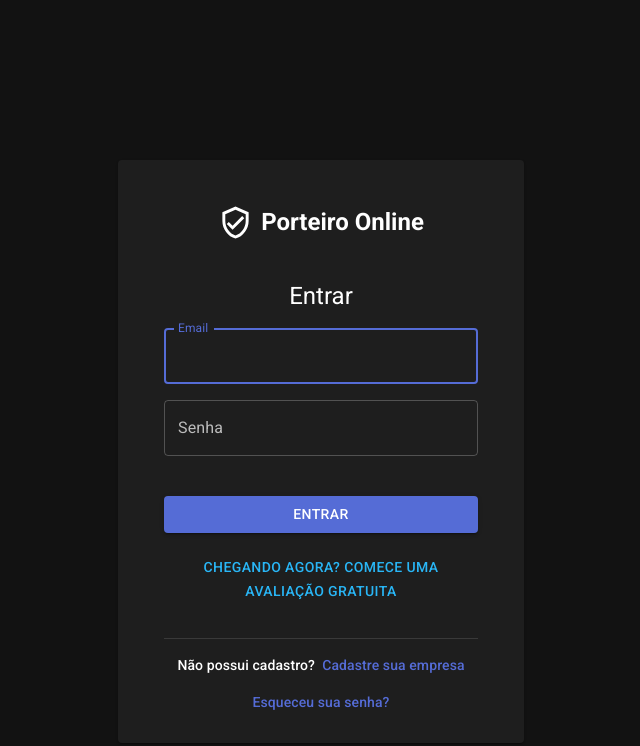
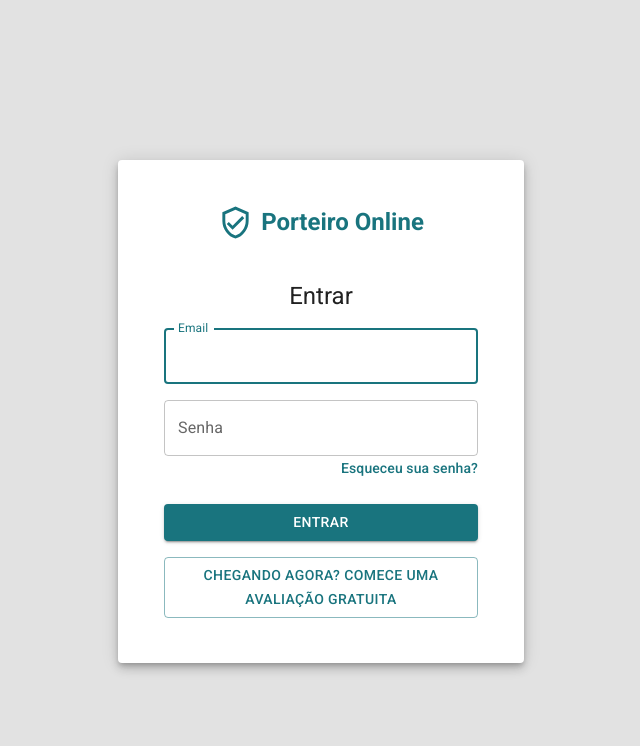
Before and after one commit to dioncrs/porteironline.com-front, a React (Vite) app: page /login in a window 1280 px wide. Shown: the top 746 px of the page, without its empty margins (319-959 px from the left). Built offline with nearby package versions, Linux system fonts and the light colour scheme; no server answers.

Commit message:
login e registro ok

```diff
--- a/src/components/Logotipo.jsx
+++ b/src/components/Logotipo.jsx
@@ -5,8 +5,8 @@ import VerifiedUserIcon from '@mui/icons-material/VerifiedUserOutlined';
 export function Logotipo() {
     return(
         <Box sx={{ display: "flex",alignItems: "center",justifyContent: "center", gap: "8px",width: "100%",}}>
-            <VerifiedUserIcon fontSize="large" color="#81c784"/>
-            <Typography  fontWeight="bold" variant="h5">
+            <VerifiedUserIcon fontSize="large"  color="primary"/>
+            <Typography color="primary" fontWeight="bold" variant="h5">
                 Porteiro Online
             </Typography>
         </Box>
--- a/src/hooks/useAuth.jsx
+++ b/src/hooks/useAuth.jsx
@@ -2,7 +2,7 @@ import { createContext, useContext, useMemo } from "react";
 import { redirect, useNavigate } from "react-router-dom";
 import { useLocalStorage } from "./useLocalStorage";
 import { auth } from "@/plugins/firebase";
-import { signInWithEmailAndPassword, createUserWithEmailAndPassword, signOut, setPersistence, browserLocalPersistence } from "firebase/auth";
+import { signInWithEmailAndPassword, createUserWithEmailAndPassword, signOut, setPersistence, browserLocalPersistence, updateProfile } from "firebase/auth";
 
 const AuthContext = createContext();
 
@@ -16,6 +16,16 @@ export const AuthProvider = ({ children }) => {
     redirect("/dashboard");
   };
 
+  const register = async ({email, password, displayName}) => {
+    const response = await setPersistence(auth, browserLocalPersistence).then(() => createUserWithEmailAndPassword(auth, email, password))
+    await updateProfile(auth.currentUser, {
+      displayName
+    })
+
+    setUser(auth.currentUser);
+    redirect("/dashboard");
+  };
+
   const logout = async () => {
     await signOut(auth);
     setUser(null);
@@ -26,6 +36,7 @@ export const AuthProvider = ({ children }) => {
     () => ({
       user,
       login,
+      register,
       logout
     }),
     [user]
--- a/src/pages/DashboardPage.jsx
+++ b/src/pages/DashboardPage.jsx
@@ -15,6 +15,7 @@ export function Dashboard() {
         <React.Fragment>
             <h1>Dashboard</h1>
             Bem vindo: {user.email}
+            Bem vindo: {user.displayName}
             <Link to="/">Home</Link>
             <Link to="/confirmacao">Confirmacao</Link>
         <Button onClick={handleLogout}>Log Out</Button>
--- a/src/pages/LoginPage.jsx
+++ b/src/pages/LoginPage.jsx
@@ -38,19 +38,19 @@ export function LoginPage() {
             if (errorFirebase) {
                 setErrorMessage(errorFirebase);
             }
-            else{
+            else {
                 console.log(error);
                 setErrorMessage("Ops! Ocorreu uma falha inesperada ao fazer login, tente Novamente.");
             }
         }
-        finally{
+        finally {
             setIsLoggingIn(false);
         }
     };
 
     return (
         <React.Fragment>
-            <Card variant="elevation" sx={{ padding: "5px 30px" }}>
+            <Card variant="elevation" elevation={6} sx={{ padding: "5px 30px" }}>
                 <Form method="post" replace>
                     <CardContent>
                         <Box sx={{ display: "flex", flexDirection: "column", alignItems: "center", gap: 2, width: 314 }}>
@@ -77,25 +77,23 @@ export function LoginPage() {
                                 value={password}
                                 onChange={(e) => setPassword(e.target.value)}
                                 fullWidth />
+                        </Box>
+                        <Typography align="right">
+                            <Link variant="subtitle2" href="/recover-password" underline="hover">Esqueceu sua senha?</Link>
+                        </Typography>
+                        <Box sx={{ display: "flex", flexDirection: "column", alignItems: "center", width: 314, gap: 2, mt:2 }}>
 
-
-                            {errorMessage && !isLoggingIn ? (<Alert severity="error">{errorMessage}</Alert>) : null}
-
-                            <Button fullWidth onClick={handleLogin} variant="contained" sx={{ margin: "24px 0 0px 0px" }}>
+                            <Button disabled={isLoggingIn} fullWidth onClick={handleLogin} variant="contained" sx={{ mt: 1 }}>
                                 Entrar
                             </Button>
-                            <Button fullWidth onClick={handleLogin} variant="text" color="info" sx={{ margin: "0px 0 12px" }}>
+                            <Button disabled={isLoggingIn} fullWidth href="/registro" variant="outlined">
+                                <Typography variant="button" align="center">
                                 Chegando agora? Comece uma avaliação gratuita
+                                </Typography>
                             </Button>
-                            <Divider flexItem variant="fullWidth" />
-
-                            <Typography variant="subtitle2">Não possui cadastro? &nbsp;
-                                <Link underline="hover" href="/registro">Cadastre sua empresa</Link></Typography>
-
-
-                            <Link variant="subtitle2" href="/recover-password" underline="hover" sx={{ alignItems: 'left' }}>Esqueceu sua senha?</Link>
-
-
+                            {errorMessage && !isLoggingIn ? (<Alert sx={{width: 314}} severity="error">{errorMessage}</Alert>) : null}
+                        </Box>
+                        <Box sx={{ display: "flex", flexDirection: "column", alignItems: "center", width: 314, mt:2 }}>
                             {isLoggingIn ? (<CircularProgress />) : null}
                         </Box>
                     </CardContent>
--- a/src/pages/RegisterPage.jsx
+++ b/src/pages/RegisterPage.jsx
@@ -14,39 +14,37 @@ import Link from "@mui/material/Link"
 
 import { CircularProgress, Divider } from "@mui/material";
 import { useAuth } from "@/hooks/useAuth";
+import { errorMessages } from "@/plugins/firebase";
 
 export function RegisterPage() {
+  const [displayName, setdisplayName] = useState("");
   const [email, setEmail] = useState("");
   const [password, setPassword] = useState("");
-  const [passwordConfirmation, setPasswordConfirmation] = useState("");
-  const [displayName, setdisplayName] = useState("");
   const [isLoggingIn, setIsLoggingIn] = useState(false);
   const [errorMessage, setErrorMessage] = useState("");
-  const { login } = useAuth();
+  const { register } = useAuth();
 
 
-  async function registerAction({ request }) {
-    const formData = await request.formData();
-
-    const email = formData.get("email");
-    const password = formData.get("password");
-    const passwordConfirmation = formData.get("passwordConfirmation");
-    console.log("efetuando cadastro", email, password, passwordConfirmation)
-
-    if (password !== passwordConfirmation) {
-      return { error: "As senhas não coincidem. Por favor, tente novamente." };
-    }
+  const handleRegister = async (e) => {
+    e.preventDefault();
 
     try {
-      await authProvider.signup(email, password);
-    } catch (error) {
-      if (errorMessages[error.code]) {
-        return { error: errorMessages[error.code] };
+      setIsLoggingIn(true);
+      await register({ email, password, displayName });
+
+  } catch (error) {
+      const errorFirebase = errorMessages[error.code];
+      if (errorFirebase) {
+          setErrorMessage(errorFirebase);
       }
-      console.log(error);
-      return { error: "Falha ao tentar fazer login!" }
-    }
-    return redirect("/app/dashboard");
+      else {
+          console.log(error);
+          setErrorMessage("Ops! Ocorreu uma falha inesperada ao fazer login, tente Novamente.");
+      }
+  }
+  finally {
+      setIsLoggingIn(false);
+  }
   }
 
 
@@ -60,7 +58,7 @@ export function RegisterPage() {
                             <Logotipo/>
                             </Box>
               <Typography variant="h5">
-                Primeiro vamos cadastrar seu usuário.
+                Vamos cadastrar seu usuário.
               </Typography>
               <TextField
                 fullWidth
@@ -91,21 +89,13 @@ export function RegisterPage() {
                 value={password}
                 onChange={(e) => setPassword(e.target.value)}
               />
-              <TextField
-                fullWidth
-                id="passwordConfirmation"
-                name="passwordConfirmation"
-                label="Confirmação de Senha"
-                variant="outlined"
-                type="password"
-                value={passwordConfirmation}
-                onChange={(e) => setPasswordConfirmation(e.target.value)}
-              />
-              {errorMessage && !isLoggingIn ? (<Alert severity="error">{errorMessage}</Alert>) : null}
 
-              <Button fullWidth type="submit" variant="contained" sx={{ margin: "24px 0 12px" }}>
+              <Button fullWidth onClick={handleRegister} variant="contained" sx={{ margin: "24px 0 12px" }}>
                 Cadastrar
               </Button>
+
+              {errorMessage && !isLoggingIn ? (<Alert severity="error">{errorMessage}</Alert>) : null}
+              {isLoggingIn ? (<CircularProgress />) : null}
 
               <Divider flexItem variant="fullWidth" />
               <Box alignItems="center" display="flex" flexDirection="column" >
@@ -123,7 +113,7 @@ export function RegisterPage() {
                 </Typography>
 
               </Box>
-              {isLoggingIn ? (<CircularProgress />) : null}
+
             </Box>
           </Form>
         </CardContent>
--- a/src/theme.js
+++ b/src/theme.js
@@ -5,16 +5,28 @@ import { red } from '@mui/material/colors';
 // Create a theme instance.
 const theme = createTheme({
   palette: {
-    primary: {
-      main: '#556cd6',
+    // primary: {
+    //   main: '#556cd6',
+    // },
+    // secondary: {
+    //   main: '#19857b',
+    // },
+     primary: {
+      main: '#19747E',
     },
     secondary: {
-      main: '#19857b',
+      main: '#A9D6E5',
     },
     error: {
       main: red.A400,
     },
-    mode: 'dark'
+    info:{
+      main: '#D1E8E2'
+    },
+    background: {
+      default: '#E2E2E2'
+    },
+    mode: 'light'
   },
 });
 
```
Lines whose indentation alone changed are shown as unchanged.
